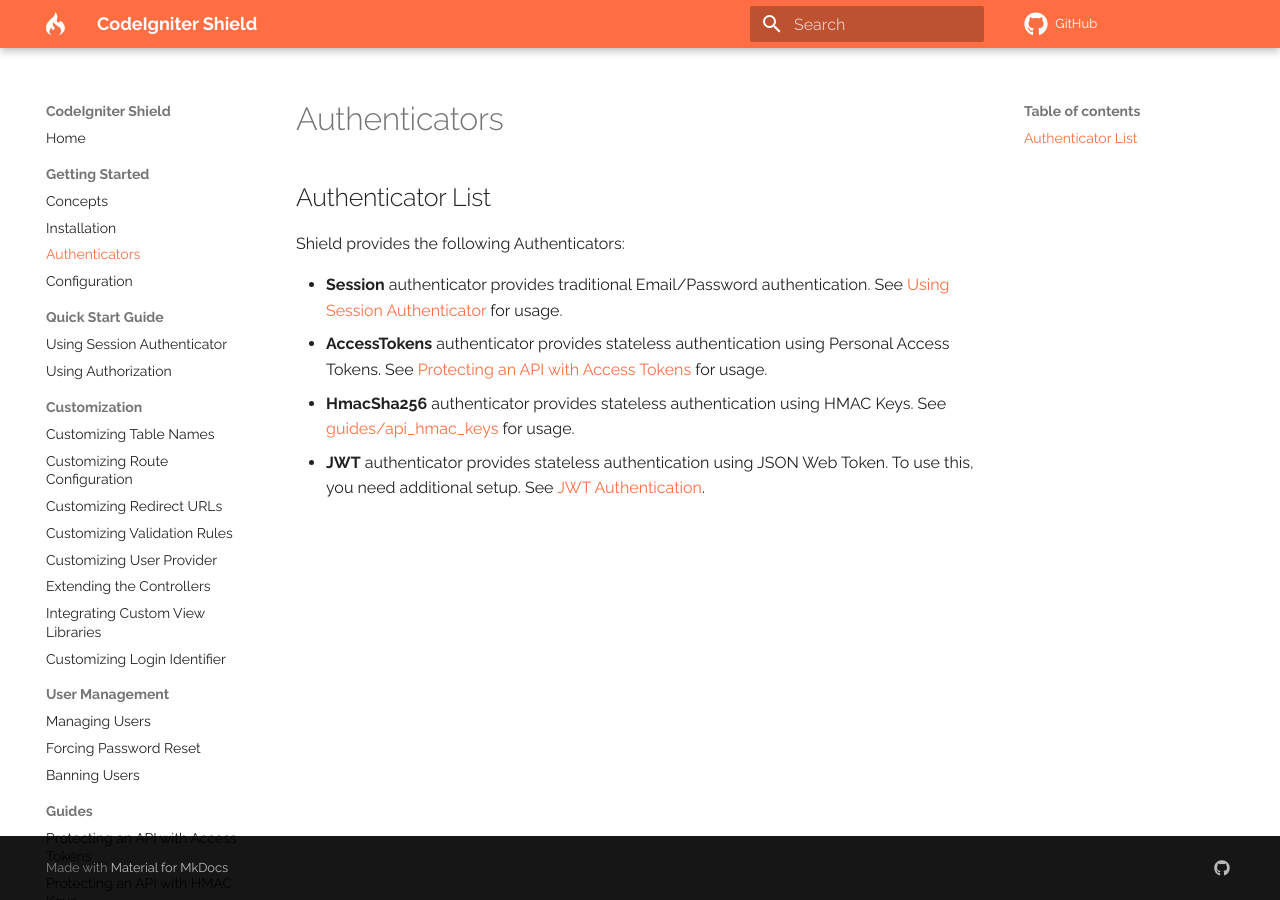
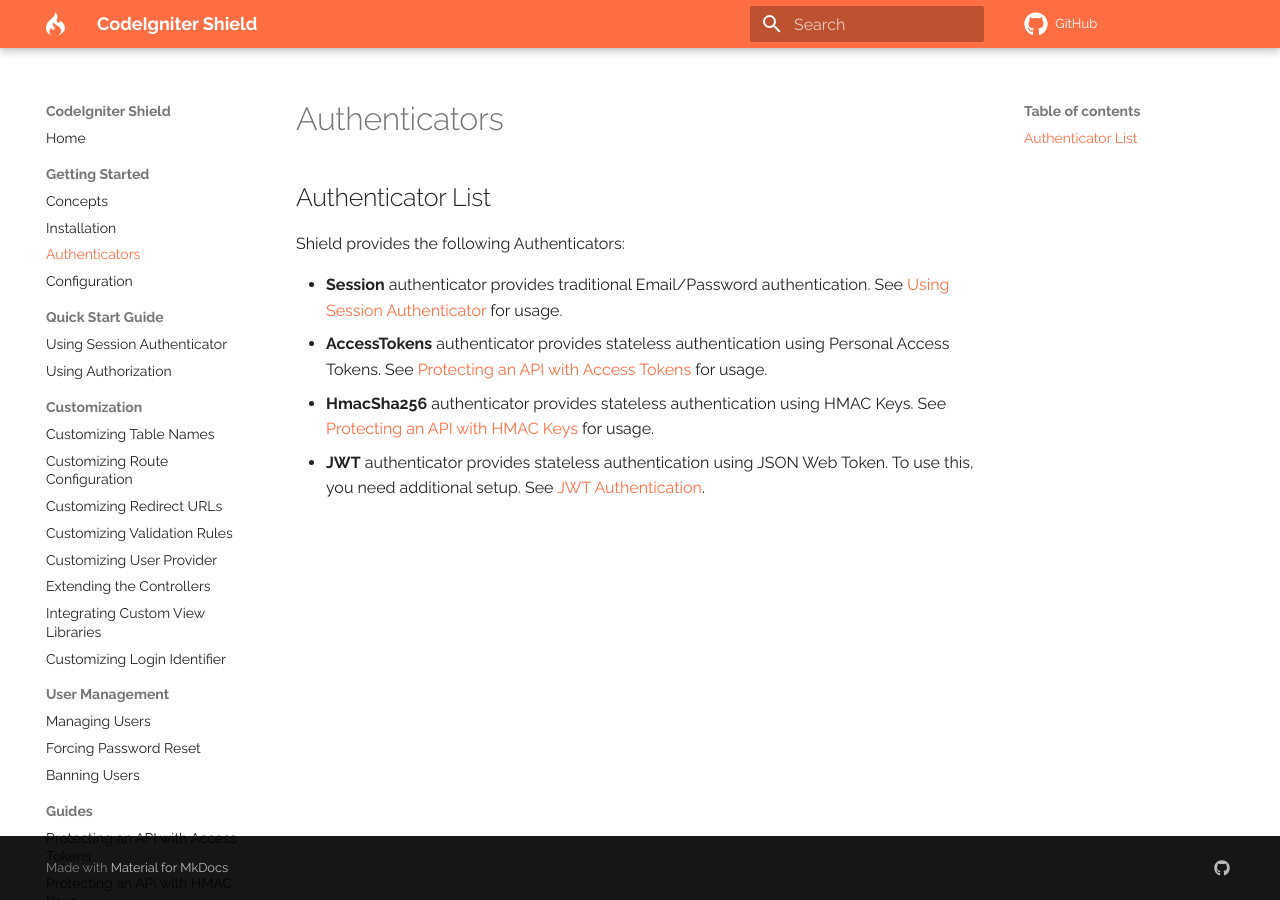
Before and after one commit to codeigniter4/shield, an MkDocs documentation site: the page built from docs/getting_started/authenticators.md, in a window 1280 px wide. Built offline with MkDocs 1.6.1 and Material for MkDocs 9.7.7, drawn with Linux system fonts in a browser that asks for light colours; comment, search, counter and statistics services are not loaded; a style sheet for code colours, icons or effects is not loaded.

Commit message:
docs: fix link text

```diff
--- a/docs/getting_started/authenticators.md
+++ b/docs/getting_started/authenticators.md
@@ -10,6 +10,6 @@ Shield provides the following Authenticators:
 - **AccessTokens** authenticator provides stateless authentication using Personal Access Tokens.
   See [Protecting an API with Access Tokens](../guides/api_tokens.md) for usage.
 - **HmacSha256** authenticator provides stateless authentication using HMAC Keys.
-  See [guides/api_hmac_keys](../guides/api_hmac_keys.md) for usage.
+  See [Protecting an API with HMAC Keys](../guides/api_hmac_keys.md) for usage.
 - **JWT** authenticator provides stateless authentication using JSON Web Token. To use this,
   you need additional setup. See [JWT Authentication](../addons/jwt.md).
```
